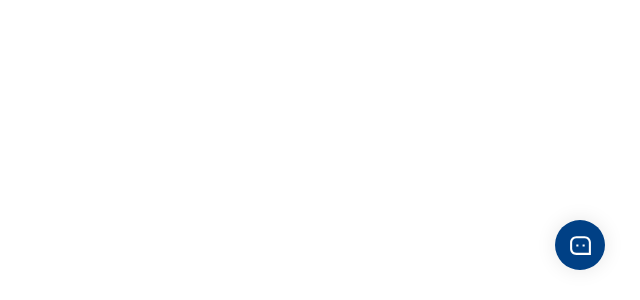
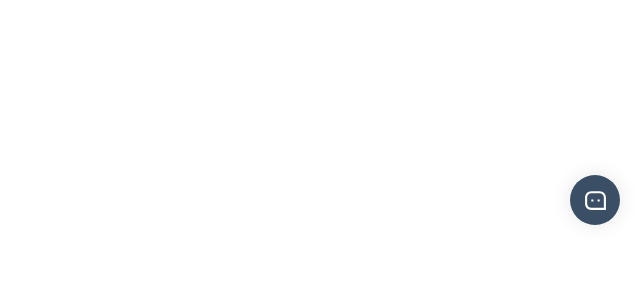
Before and after one commit to amymeij22/stmkg-chatbot, a React (Vite) app: page / in a window 1280 px wide. Shown: the part 500-800 px from the top of the page, without its empty margins (640-1280 px from the left). Built offline with nearby package versions, Linux system fonts and the light colour scheme.

Commit message:
update style

```diff
--- a/src/index.css
+++ b/src/index.css
@@ -19,8 +19,8 @@ body {
 
 #chatbot-toggler {
   position: fixed;
-  bottom: 30px;
-  right: 35px;
+  bottom: 75px;
+  right: 20px;
   border: none;
   height: 50px;
   width: 50px;
@@ -29,9 +29,10 @@ body {
   align-items: center;
   justify-content: center;
   border-radius: 50%;
-  background: #004085; /* Dark Blue */
+  background: #3a4f66; /* Dark Blue */
   box-shadow: 0 0 20px rgba(0, 0, 0, 0.1);
   transition: all 0.2s ease;
+
 }
 
 .container.show-chatbot #chatbot-toggler {
@@ -146,6 +147,7 @@ body {
   display: flex;
   gap: 11px;
   align-items: center;
+   transform: translate(10px, -5px);
 }
 
 .chat-body .message svg {
```
